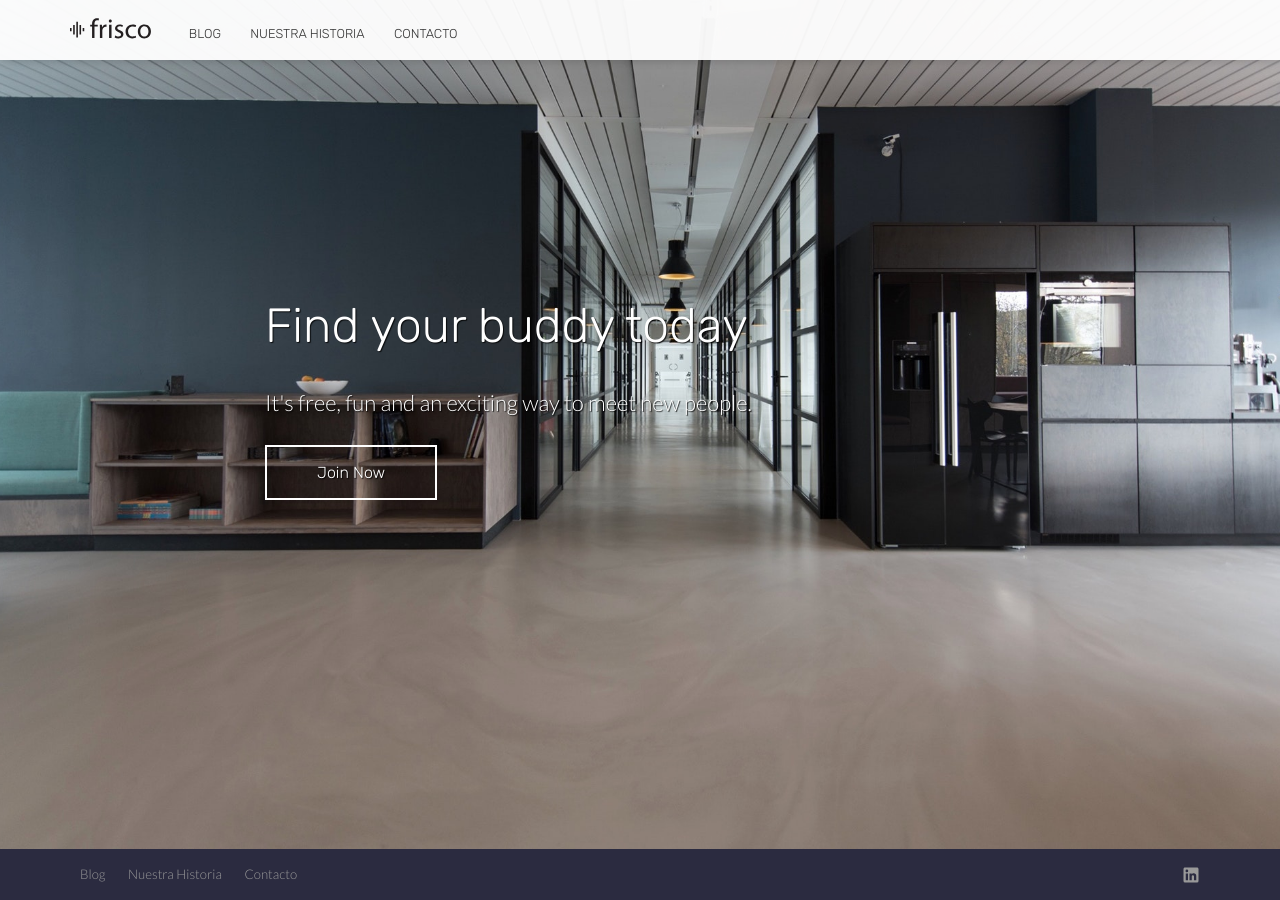
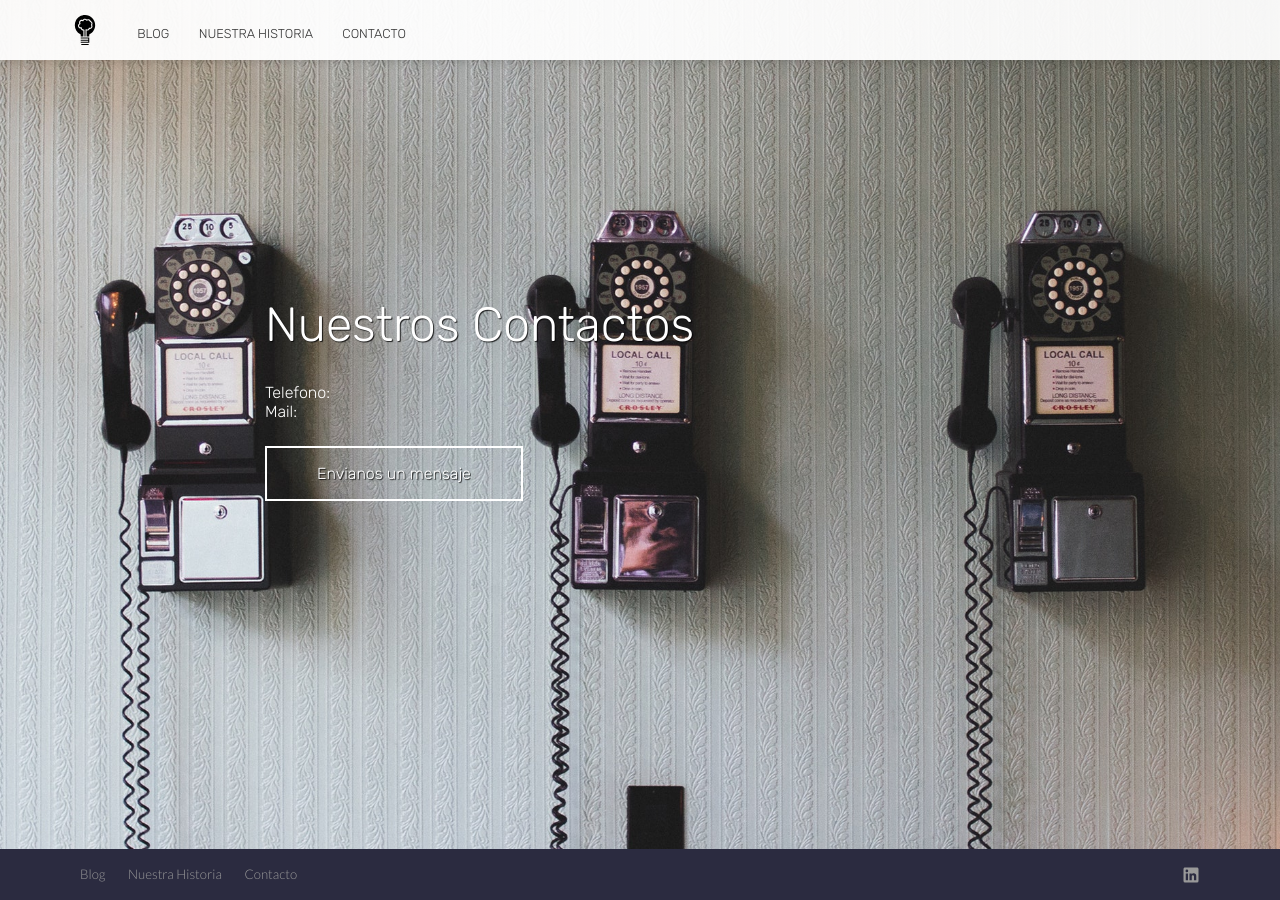
Before and after one commit to crisdesplats/eurekatalks, a Jekyll site: the page built from index.html, in a window 1280 px wide and 900 px high, scrolled down 1914 px. Built offline with Jekyll 4.4.1, drawn with Linux system fonts in a browser that asks for light colours; nearby versions of some CDN libraries.

Commit message:
new changes

```diff
--- a/_config.yml
+++ b/_config.yml
@@ -1,7 +1,7 @@
 # ----
 # Site
 
-title: Bonus Point
+title: eurekaTOC
 url:
 baseurl:
 google_analytics_key:
--- a/index.html
+++ b/index.html
@@ -72,9 +72,10 @@
 	<section class="hero" style="background-image: url({% include relative-src.html src=page.bottom_image %})">
 		<div class="inner-hero text-container">
 			<div class="hero-text-container">
-				<h2 class="editable">Find your buddy today</h2>
-				<p class="subtext editable">It's free, fun and an exciting way to meet new people.</p>
-				<div class="cta button alt"><a href="#">Join Now</a></div>
+				<h2 class="editable">Nuestros Contactos</h2>
+				<div class="staff">Telefono:</div>
+				<div class="staff">Mail:</div>
+				<div class="cta button alt"><a href="#">Envianos un mensaje</a></div>
 			</div>
 		</div>
 	</section>
```
Also changed, not shown: images/favicon.png, images/favicon2.png (added), images/landing-footer.jpg, images/logo/dark.svg, images/logo/dark1.svg (added), images/logo/light.svg, images/logo/light2.svg (added), 1 other file.
